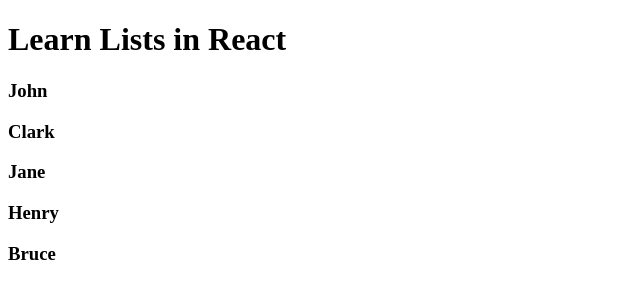
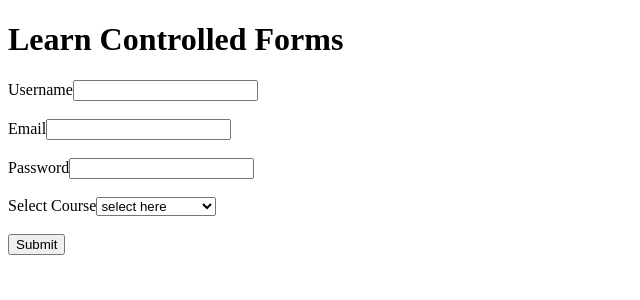
Before and after one commit to Sarvesh-1999/React-11---JNO-JRERTD-M6, a React (Vite) app: page / in a window 1280 px wide. Shown: the top 300 px of the page, without its empty margins (0-640 px from the left). Built offline with nearby package versions, Linux system fonts and the light colour scheme.

Commit message:
Controlled Forms1

```diff
--- a/src/App.jsx
+++ b/src/App.jsx
@@ -10,6 +10,7 @@ import DrillingParent from "./allTopics/04_PropsDrilling/DrillingParent";
 import CallbackParent from "./allTopics/05_callbacks/CallbackParent";
 import UpliftingParent from "./allTopics/06_StateUplifting/UpliftingParent";
 import UserLists from "./allTopics/07_Lists/UserLists";
+import ControlledForms1 from "./allTopics/08_ControlledForms/ControlledForms1";
 
 const App = () => {
   return (
@@ -25,7 +26,8 @@ const App = () => {
       {/* <DrillingParent /> */}
       {/* <CallbackParent /> */}
       {/* <UpliftingParent /> */}
-      <UserLists/>
+      {/* <UserLists/> */}
+      <ControlledForms1/>
     </>
   );
 };
--- /dev/null
+++ b/src/allTopics/08_ControlledForms/ControlledForms1.jsx
@@ -0,0 +1,79 @@
+import { useState } from "react";
+
+const ControlledForms1 = () => {
+  const [username, setUsername] = useState("");
+  const [email, setEmail] = useState("");
+  const [password, setPassword] = useState("");
+  const [course, setCourse] = useState("");
+
+  const handleUsername = (e) => setUsername(e.target.value);
+  const handleEmail = (e) => setEmail(e.target.value);
+  const handlePassword = (e) => setPassword(e.target.value);
+  const handleCourse = (e) => setCourse(e.target.value);
+
+  const handleSubmit = (e) => {
+    e.preventDefault();
+    let newUser = { username, email, password, course };
+    console.log(newUser);
+  };
+
+  return (
+    <>
+      <h1>Learn Controlled Forms</h1>
+
+      <form onSubmit={handleSubmit}>
+        <label htmlFor="username">Username</label>
+        <input
+          type="text"
+          name="username"
+          id="username"
+          value={username}
+          onChange={handleUsername}
+        />
+        <br />
+        <br />
+        <label htmlFor="email">Email</label>
+        <input
+          type="text"
+          name="email"
+          id="email"
+          value={email}
+          onChange={handleEmail}
+        />
+        <br />
+        <br />
+        <label htmlFor="password">Password</label>
+        <input
+          type="text"
+          name="password"
+          id="password"
+          value={password}
+          onChange={handlePassword}
+        />
+        <br />
+        <br />
+
+        <label htmlFor="course">Select Course</label>
+        <select
+          name="course"
+          id="course"
+          value={course}
+          onChange={handleCourse}
+        >
+          <option value="" disabled selected>
+            select here
+          </option>
+          <option value="Java Fullstack">Java Fullstack</option>
+          <option value="Python Fullstack">Python Fullstack</option>
+          <option value="MERN stack">MERN stack</option>
+        </select>
+
+        <br />
+        <br />
+
+        <button>Submit</button>
+      </form>
+    </>
+  );
+};
+export default ControlledForms1;
```
